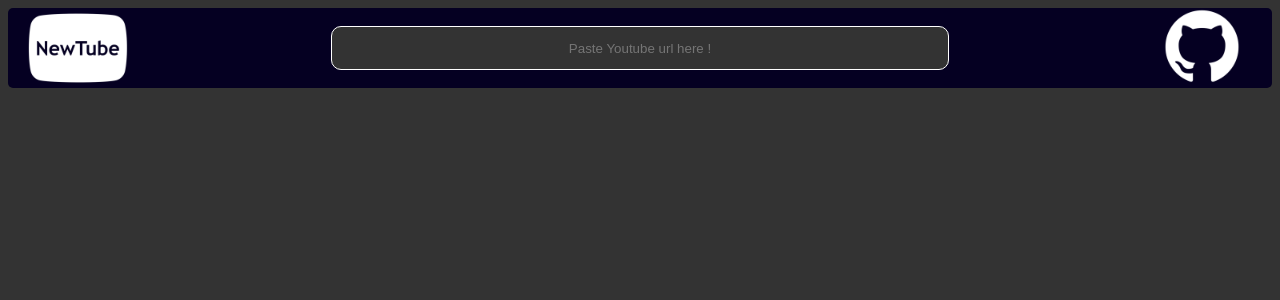
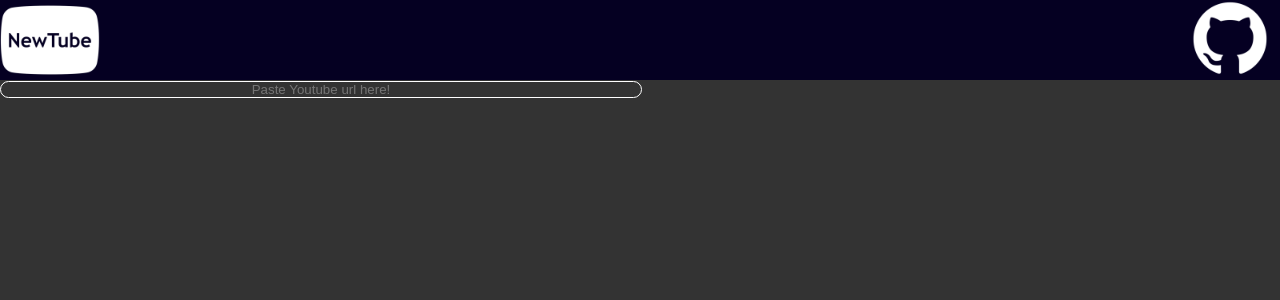
Before and after one commit to Zombiebattler/NewTube, a Flask app: page / in a window 1280 px wide. Shown: the top 300 px of the page. Run offline with Flask 3, Linux system fonts and the light colour scheme.

Commit message:
in themidde

```diff
--- a/templates/home.html
+++ b/templates/home.html
@@ -7,9 +7,14 @@
 </head>
 <style>
     @import url('https://fonts.googleapis.com/css2?family=Poppins&display=swap');
-
+    *
+    {
+        padding: 0;
+        margin: 0;
+    }
     body {
         background-color: #333;
+
     }
 
     .navbar {
@@ -17,20 +22,23 @@
             justify-content: space-between; /* Platzieren Sie die Elemente am Anfang und Ende */
             align-items: center; /* Zentrieren Sie vertikal */
             height: 80px; /* Ändern Sie die Höhe nach Bedarf */
-            padding: 0 20px; /* Fügen Sie horizontalen Abstand hinzu, um Platz zu schaffen */
+            padding: 0 ;
+            margin: 0;/* Fügen Sie horizontalen Abstand hinzu, um Platz zu schaffen */
             background-color: #050022;
             border: 0px solid red;
-            border-radius: 5px;
+
         }
     .navbar img {
         max-width: 100px; /* Ändern Sie die Breite des Logos nach Bedarf */
     }
 
     input {
-        background-color: #333;
+
+         background-color: #333;
         width: 50%;
         height: 50%;
         border: 1px solid white;
+        align-items: center;
         border-radius: 10px;
         color: white;
         text-align: center;
@@ -40,35 +48,20 @@
 <body>
     <div class="navbar">
         <img src="{{ url_for('static', filename='logo.png') }}" alt="Logo" />
-        <input id="myInput" type="text" placeholder="Paste Youtube url here !">
+
         <a href="https://github.com/Zombiebattler/NewTube">
             <img src="{{ url_for('static', filename='github.png') }}" alt="Logo" />
         </a>
     </div>
+    <input type="text" placeholder="Paste Youtube url here!">
 
 </body>
 
 <script>
-    document.addEventListener("keyup", function(event) {
-    if (event.key === "Enter") {
-        const now_url = window.location.href;
-        const inputElement = document.getElementById("myInput");
-
-        if (inputElement && inputElement.value !== "") {
-            // Get the value of the input element
-            const inputValue = inputElement.value;
-
-            console.log(inputValue);
 
 
-            // Log the resulting URL
-            console.log(now_url + inputValue);
 
-            window.open(now_url + inputValue, "_blank");
 
-        }
 
-        }
-    });
 </script>
 </html>
```
